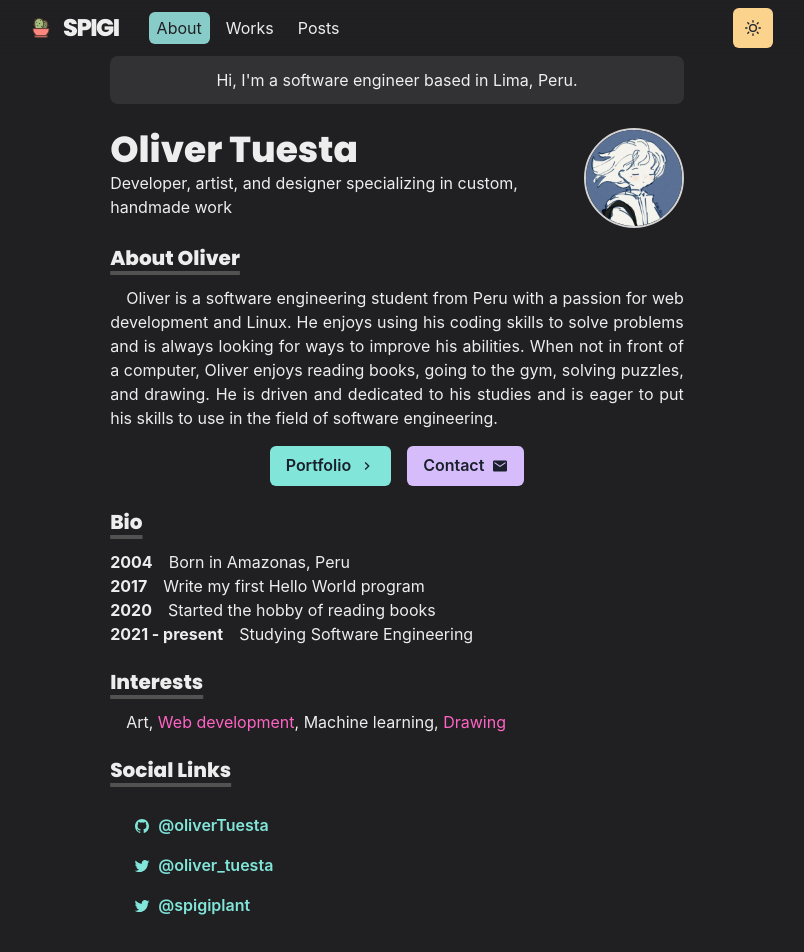
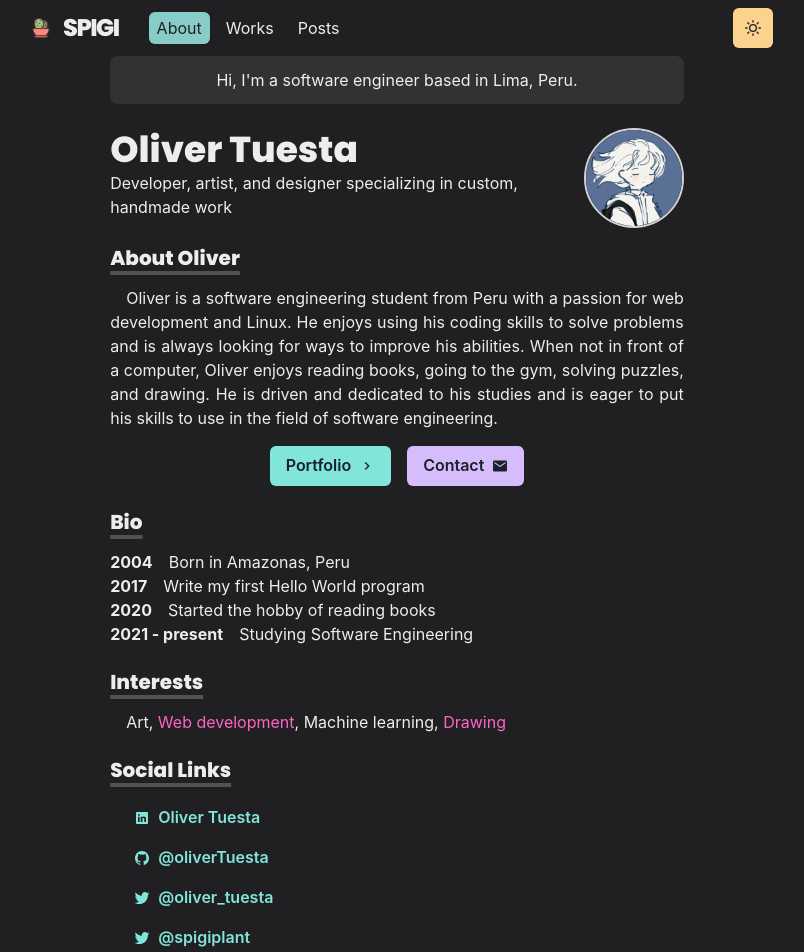
Before and after one commit to oliverTuesta/olivertuesta-homepage, a Next.js app: page / in a window 1280 px wide. Shown: the top 952 px of the page, without its empty margins (243-1047 px from the left). Built offline with nearby package versions, Linux system fonts and the light colour scheme.

Commit message:
feat: add linked to social links

```diff
--- a/pages/index.js
+++ b/pages/index.js
@@ -16,7 +16,12 @@ import { ChevronRightIcon } from '@chakra-ui/icons';
 import { BioSection, BioYear } from '../components/bio';
 import SocialLink from '../components/social-link';
 
-import { IoLogoTwitter, IoLogoGithub, IoMdMail } from 'react-icons/io';
+import {
+    IoLogoTwitter,
+    IoLogoGithub,
+    IoMdMail,
+    IoLogoLinkedin,
+} from 'react-icons/io';
 
 const Home = () => {
     return (
@@ -129,8 +134,15 @@ const Home = () => {
                 <Heading as="h3" variant="section-title">
                     Social Links
                 </Heading>
-            </Section>
                 <List>
+                    <ListItem>
+                        <SocialLink
+                            href="https://www.linkedin.com/in/oliver-jes%C3%BAs-tuesta-yoplac-533ba4200/"
+                            Icon={<IoLogoLinkedin />}
+                        >
+                            Oliver Tuesta
+                        </SocialLink>
+                    </ListItem>
                     <ListItem>
                         <SocialLink
                             href="https://github.com/oliverTuesta"
@@ -156,6 +168,7 @@ const Home = () => {
                         </SocialLink>
                     </ListItem>
                 </List>
+            </Section>
         </Container>
     );
 };
```
Lines whose indentation alone changed are shown as unchanged.
